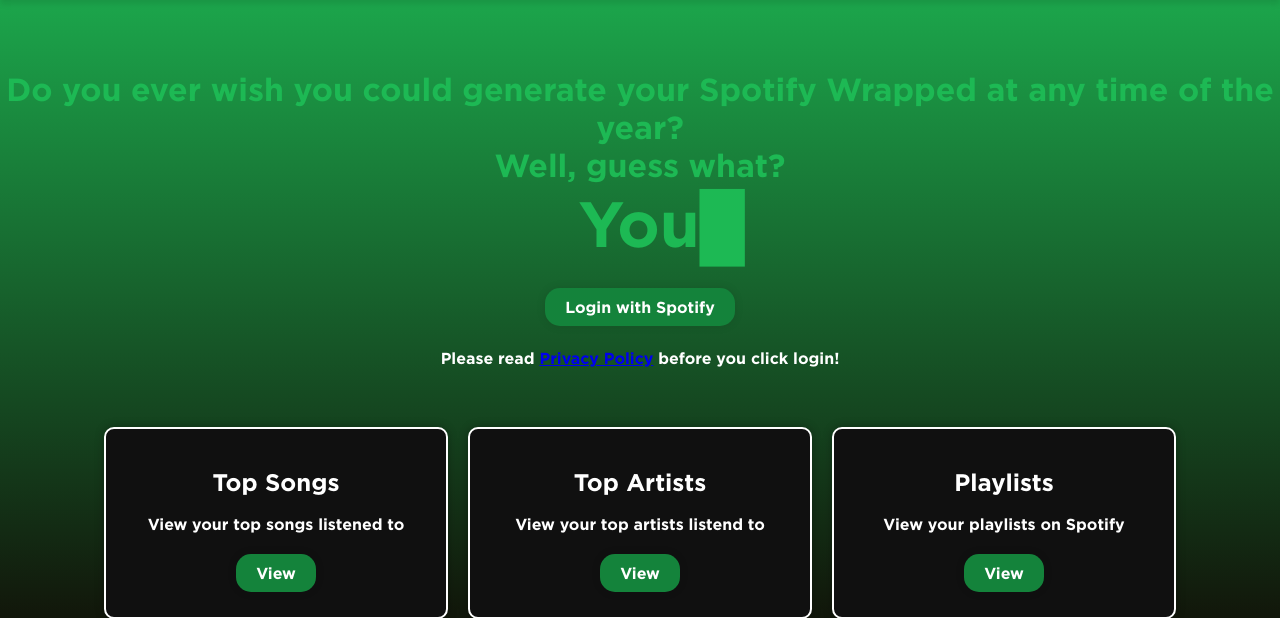
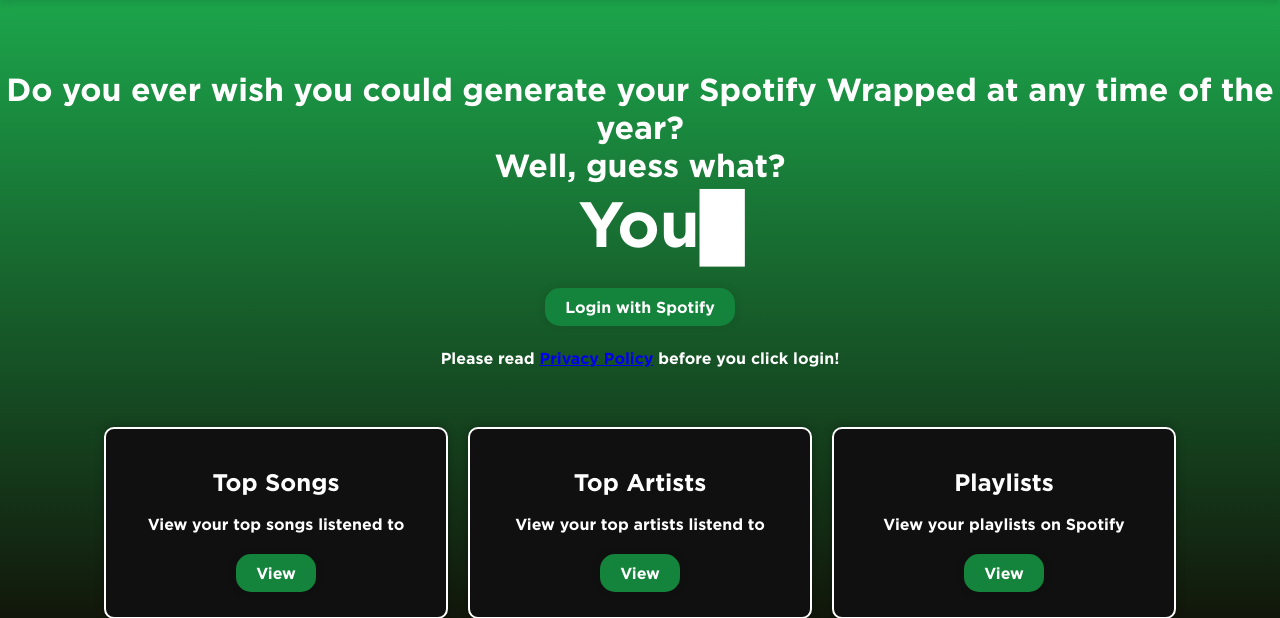
Before and after one commit to UnrealFar/UnWrapped, a FastAPI app: page / in a window 1280 px wide. Shown: the part 85-703 px from the top of the page. Run offline with FastAPI, Linux system fonts and the light colour scheme; the visitor is signed in with stand-in values (Sample User, id 1); parts of the project's set-up code (start-up, migrations or seed data) failed here and were passed over.

Commit message:
Change typewriter font colour

```diff
--- a/static/css/index.css
+++ b/static/css/index.css
@@ -5,7 +5,7 @@ body {
 
 h1 {
     top: 10%;
-    color: #1DB954;
+    color: white;
     line-height: 1.5;
     letter-spacing: normal;
     z-index: 10; /* Ensure typewriter text is above the cards */
```
